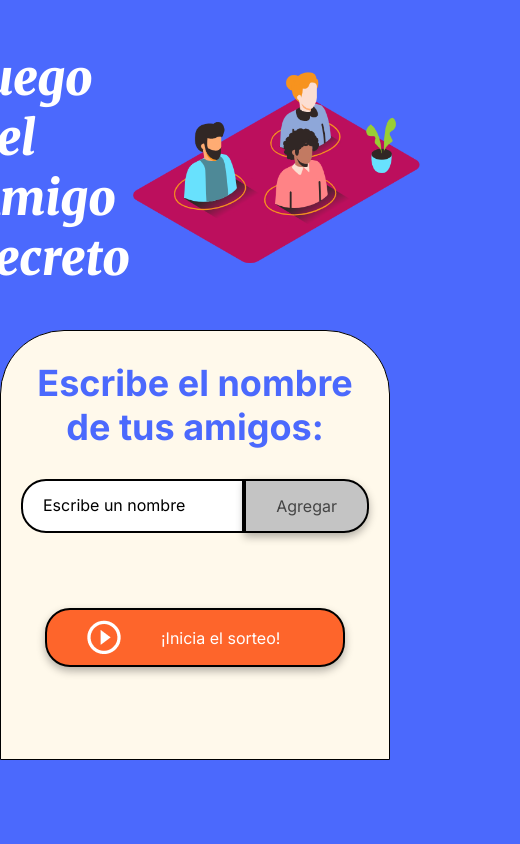
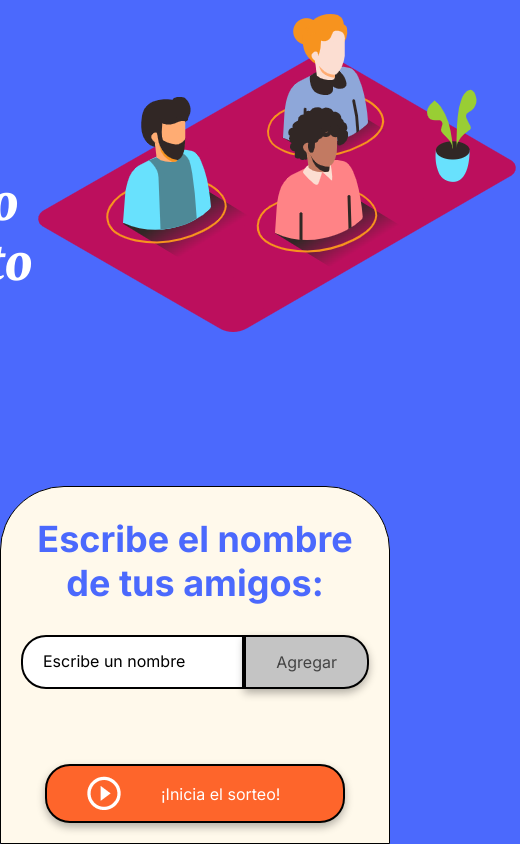
Before and after one commit to bagxxi/challenge-amigo-secreto, a plain HTML site: page index.html in a window 390 px wide. Shown: the whole page, 520 px wide, since content can reach past the window. Drawn offline with Linux system fonts and the light colour scheme.

Commit message:
Enhance friend addition and drawing logic; improve CSS layout and responsiveness

```diff
--- a/app.js
+++ b/app.js
@@ -22,18 +22,19 @@ function limpiar() {
 // Función para agregar un amigo a la lista
 function agregarAmigo() {
     let nombre = document.getElementById('amigo').value;
-    nombre = nombre[0].toUpperCase() + nombre.slice(1).toLowerCase();
-    if (nombre == '') {
+    if (nombre.length == 0) {
         modalText.textContent = "Creo que olvidaste escribir el nombre de tu amigo";
         mostrarModal();
     }
     else{
+        nombre = nombre[0].toUpperCase() + nombre.slice(1).toLowerCase();
         if (amigos.includes(nombre)) {
             modalText.textContent = nombre + " ya está en la lista, intenta con un nombre diferente o pensaremos que te quedaste sin amigos";
             mostrarModal();
             return;
         }
         else {
+            nombre = nombre[0].toUpperCase() + nombre.slice(1).toLowerCase();
             amigos.push(nombre);
             limpiar();
             console.log(amigos);
@@ -61,6 +62,16 @@ function sortearAmigo() {
         mostrarModal();
         return;
     }
+    else if (amigos.length === 1) {
+        modalText.textContent = "No puedes sortear a un amigo si solo hay uno en la lista, qué sad";
+        mostrarModal();
+        return;
+    }
+    else if (amigos.length < 3) {
+        modalText.textContent = "No puedes sortear a un amigo si hay menos de 3 en la lista, ponéle voluntad";
+        mostrarModal();
+        return;
+    }
     let indiceAleatorio = Math.floor(Math.random() * amigos.length);
     let amigoSeleccionado = amigos[indiceAleatorio];
     console.log(amigoSeleccionado);
--- a/style.css
+++ b/style.css
@@ -16,18 +16,22 @@
 }
 
 body {
-    height: 90vh;
+    height: 100vh;
     background-color: var(--color-primary);
     display: flex;
     justify-content: center;
     align-items: center;
+    position: relative;
+    width: 100%;
+    padding-bottom: 3em;
+    min-height: 100vh;
 }
 
 .main-content {
     display: flex;
     flex-direction: column;
-    height: 100%;
     width: 100%;
+    top: 0px;
 }
 
 /* Banner */
@@ -36,7 +40,10 @@ body {
     display: flex;
     justify-content: center;
     align-items: center;
-    padding: 5px 0 0;
+    padding: 10px 0px;
+    top: 0px;
+    width: 100%;
+    position: absolute;
 }
 
 /* Sección de entrada */
@@ -49,6 +56,8 @@ body {
     flex-direction: column;
     align-items: center;
     padding: 20px;
+    position: absolute;
+    bottom: 0;
     width: 100%;
 }
 
@@ -163,6 +172,7 @@ li {
 .button-draw {
     display: flex;
     align-items: center;
+    /* margin-bottom: 120px; */
     width: 100%;
     padding: 10px 40px;
     color: var(--color-white);
```
